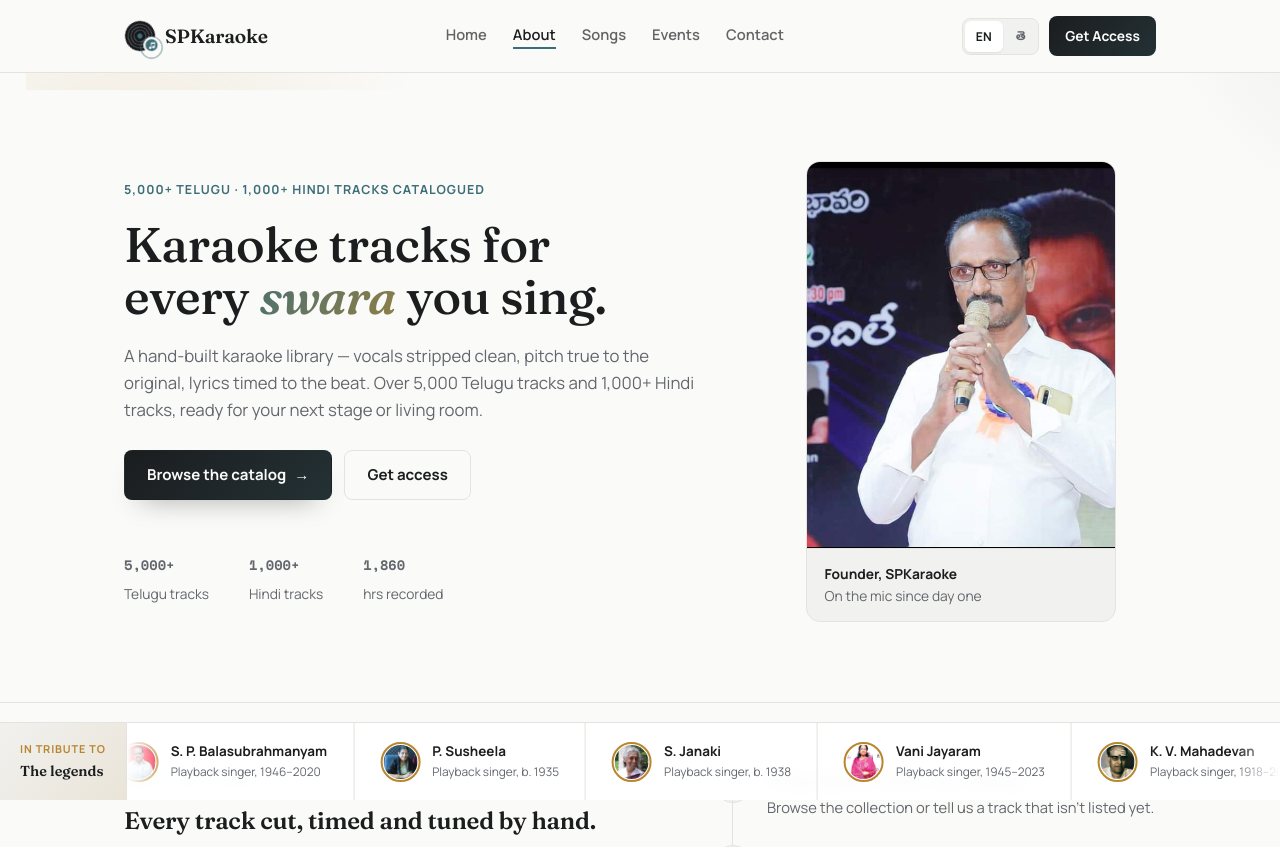
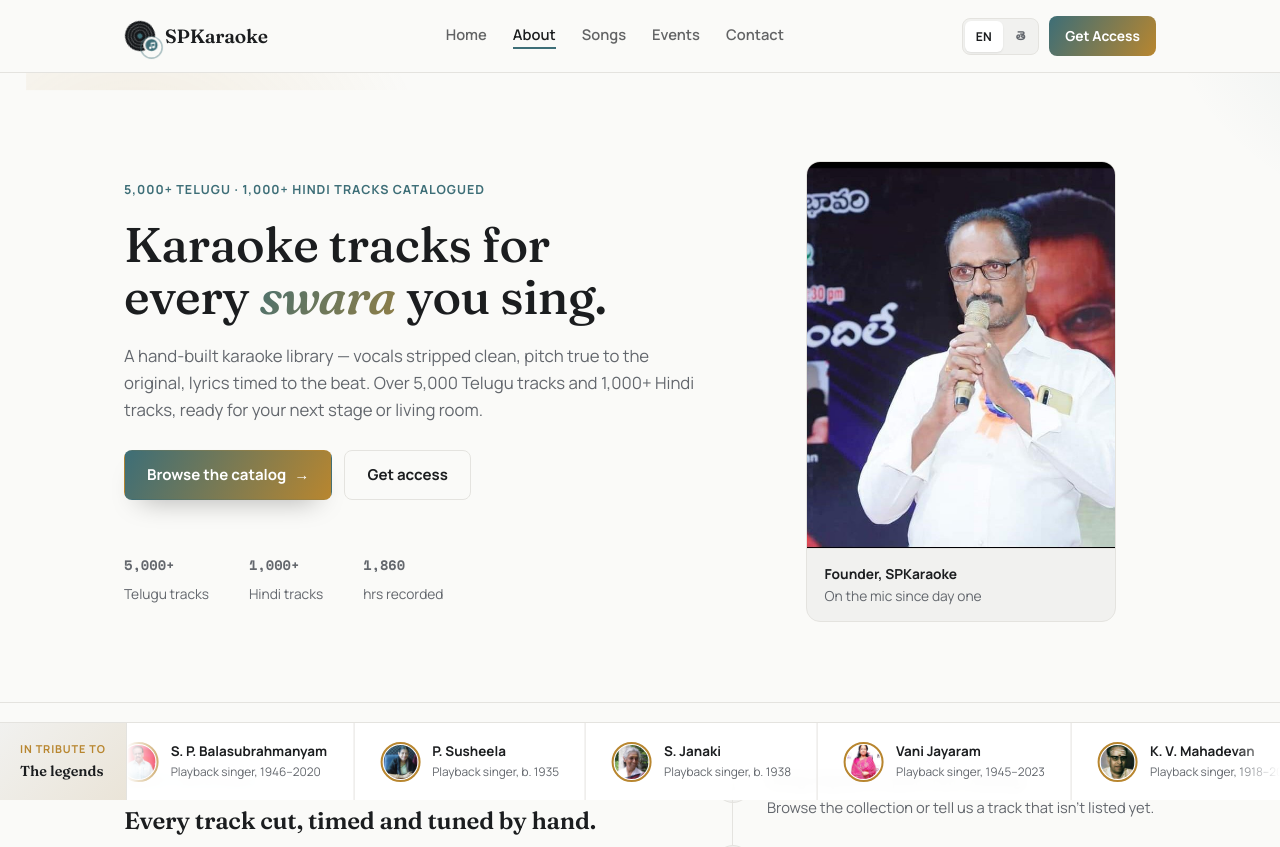
Before and after one commit to JhansiPyla2810/spkaraoke, a Next.js app: page / in a window 1280 px wide. Shown: the top 847 px of the page. Built offline with nearby package versions, Linux system fonts and the light colour scheme; no server answers; the database is empty.

Commit message:
Apply the brand teal-to-gold gradient to all filled buttons (primary CTAs, nav Get Access)

```diff
--- a/src/app/globals.css
+++ b/src/app/globals.css
@@ -158,8 +158,8 @@ nav{
 }
 .lang-toggle button.active{ background:var(--surface); color:var(--ink); box-shadow:0 1px 2px rgba(0,0,0,.08); }
 .navcta{
-  background:linear-gradient(135deg, var(--cta-bg), color-mix(in srgb, var(--cta-bg) 75%, var(--accent) 25%));
-  color:var(--cta-ink);
+  background:var(--brand-gradient);
+  color:var(--accent-ink);
   padding:9px 16px; border-radius:8px; font-weight:700; font-size:.86rem;
   text-decoration:none; white-space:nowrap; flex-shrink:0;
   transition:transform .15s ease, box-shadow .15s ease;
@@ -230,8 +230,8 @@ nav{
 .btn:hover{ opacity:.9; transform:translateY(-1px); }
 .btn:active{ transform:translateY(0); }
 .btn-primary{
-  background:linear-gradient(135deg, var(--cta-bg), color-mix(in srgb, var(--cta-bg) 75%, var(--accent) 25%));
-  color:var(--cta-ink); box-shadow:0 14px 28px -16px rgba(0,0,0,.4);
+  background:var(--brand-gradient);
+  color:var(--accent-ink); box-shadow:0 14px 28px -16px rgba(0,0,0,.4);
 }
 .btn-primary::after{ content:"→"; transition:transform .15s ease; }
 .btn-primary:hover::after{ transform:translateX(3px); }
```
